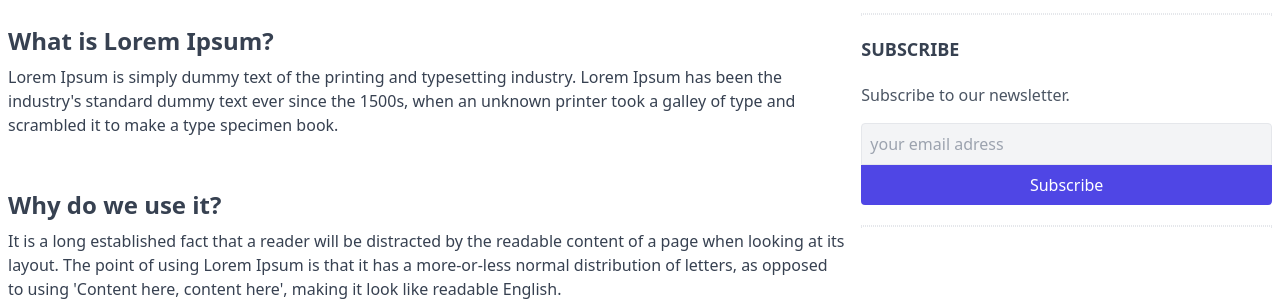
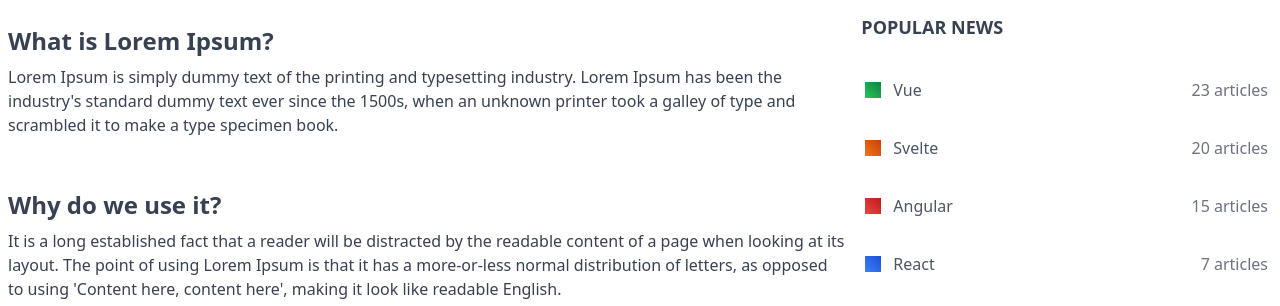
Before and after one commit to Kiverok/tailwindCSS, a website: page index.html in a window 1280 px wide. Shown: the part 494-800 px from the top of the page. Drawn offline with Linux system fonts and the light colour scheme.

Commit message:
gradient

```diff
--- a/index.html
+++ b/index.html
@@ -175,6 +175,42 @@
           </div>
         </div>
         <div class="w-1/3 px-2">
+          <!--topics-->
+<div class="mb-5">
+  <h5 class="font-bold text-lg uppercase text-gray-700 mb-5">
+    Popular news
+  </h5>
+  <ul>
+    <li class="px-1 py-4 border-y border-white hover:border-gray-200">
+      <a class="flex items-center text-gray-600" href="#">
+        <span class="inline-block w-4 h-4 mr-3 bg-gradient-to-tr from-green-500 to-green-700"></span>
+        Vue
+        <span class="text-gray-500 ml-auto">23 articles</span>
+      </a>
+    </li>
+    <li class="px-1 py-4 border-y border-white hover:border-gray-200">
+      <a class="flex items-center text-gray-600" href="#">
+        <span class="inline-block w-4 h-4 mr-3 bg-gradient-to-tr from-orange-500 to-orange-700"></span>
+        Svelte
+        <span class="text-gray-500 ml-auto">20 articles</span>
+      </a>
+    </li>
+    <li class="px-1 py-4 border-y border-white hover:border-gray-200">
+      <a class="flex items-center text-gray-600" href="#">
+        <span class="inline-block w-4 h-4 mr-3 bg-gradient-to-tr from-red-500 to-red-700"></span>
+        Angular
+        <span class="text-gray-500 ml-auto">15 articles</span>
+      </a>
+    </li>
+    <li class="px-1 py-4 border-y border-white hover:border-gray-200">
+      <a class="flex items-center text-gray-600" href="#">
+        <span class="inline-block w-4 h-4 mr-3 bg-gradient-to-tr from-blue-500 to-blue-700"></span>
+        React
+        <span class="text-gray-500 ml-auto">7 articles</span>
+      </a>
+    </li>
+  </ul>
+</div>
           <!--divider-->
           <div class="border border-dotted"></div>
           <!--subscribe-->
```
Also changed, not shown: public/style.css.
